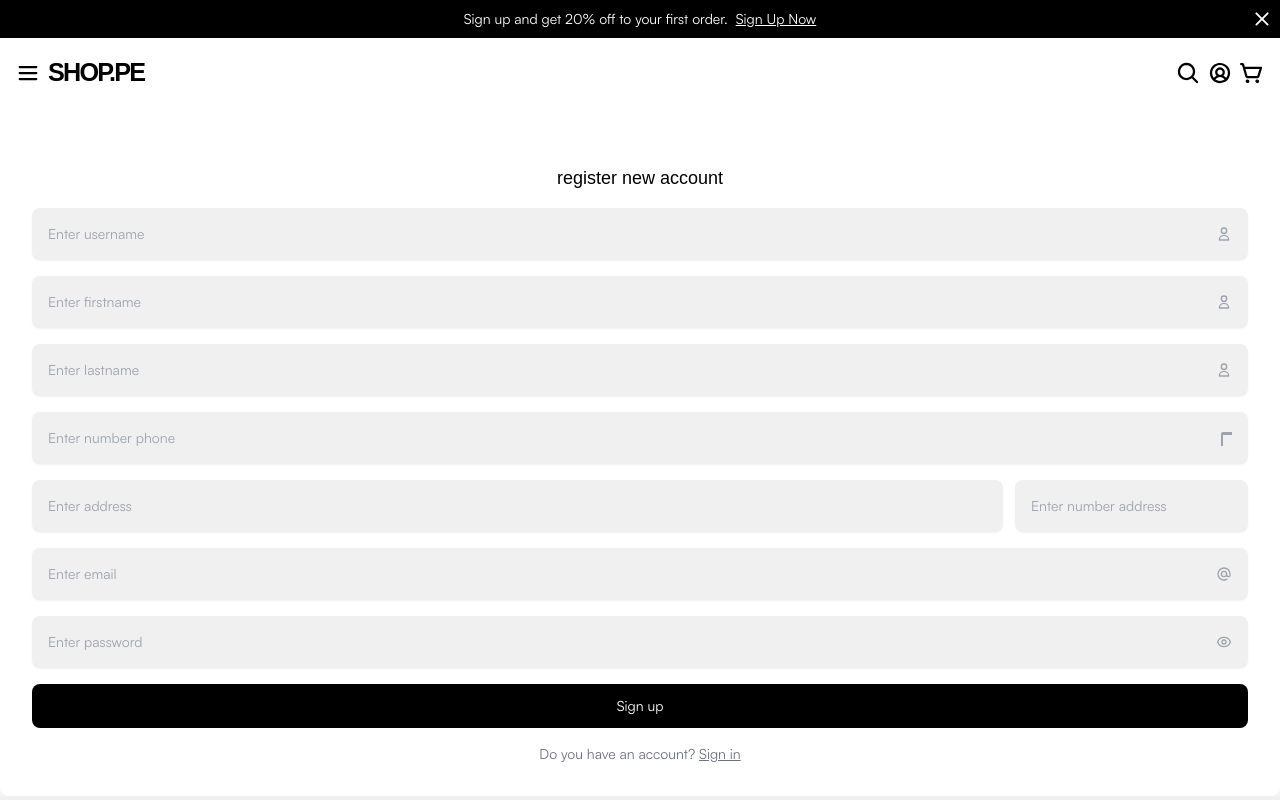
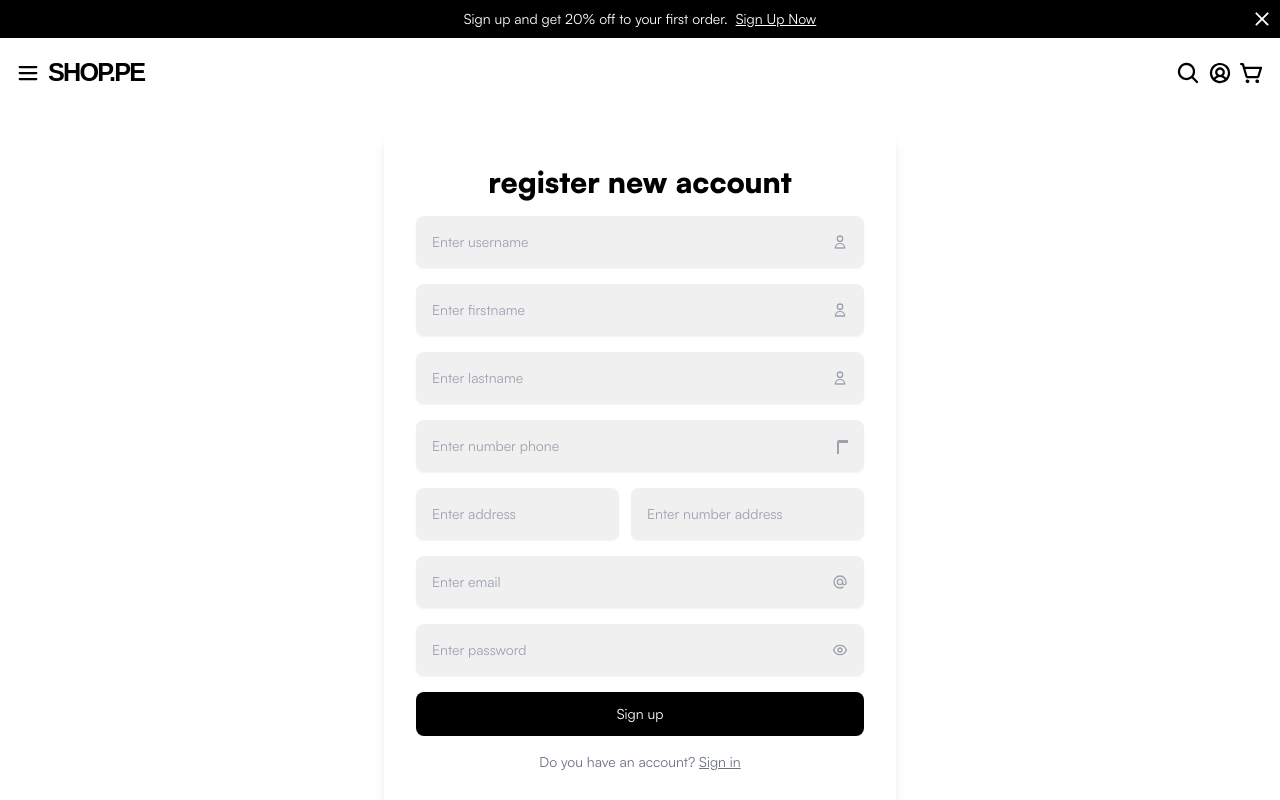
Before and after one commit to darckis28/ecommers-react, a React (Vite) app: page /register in a window 1280 px wide. Shown: the top 800 px of the page. Built offline with nearby package versions, Linux system fonts and the light colour scheme; a web font is replaced by a local one.

Commit message:
style: mejorar el diseño del formulario de registro con un título más destacado

```diff
--- a/src/pages/Register.jsx
+++ b/src/pages/Register.jsx
@@ -7,11 +7,8 @@ import { Link } from "react-router-dom";
 
 const Register = () => {
   return (
-    <form
-      action="#"
-      className="mb-0 mt-6 space-y-4 rounded-lg p-4 shadow-lg sm:p-6 lg:p-8"
-    >
-      <p className="text-center text-lg font-medium font-integralCF">
+    <form className="mb-0 mt-6 space-y-4 rounded-lg p-4 shadow-lg sm:p-6 lg:p-8 mx-auto   max-w-lg">
+      <p className="text-center text-2xl font-bold text-black sm:text-3xl">
         register new account
       </p>
       <InputForm
```
